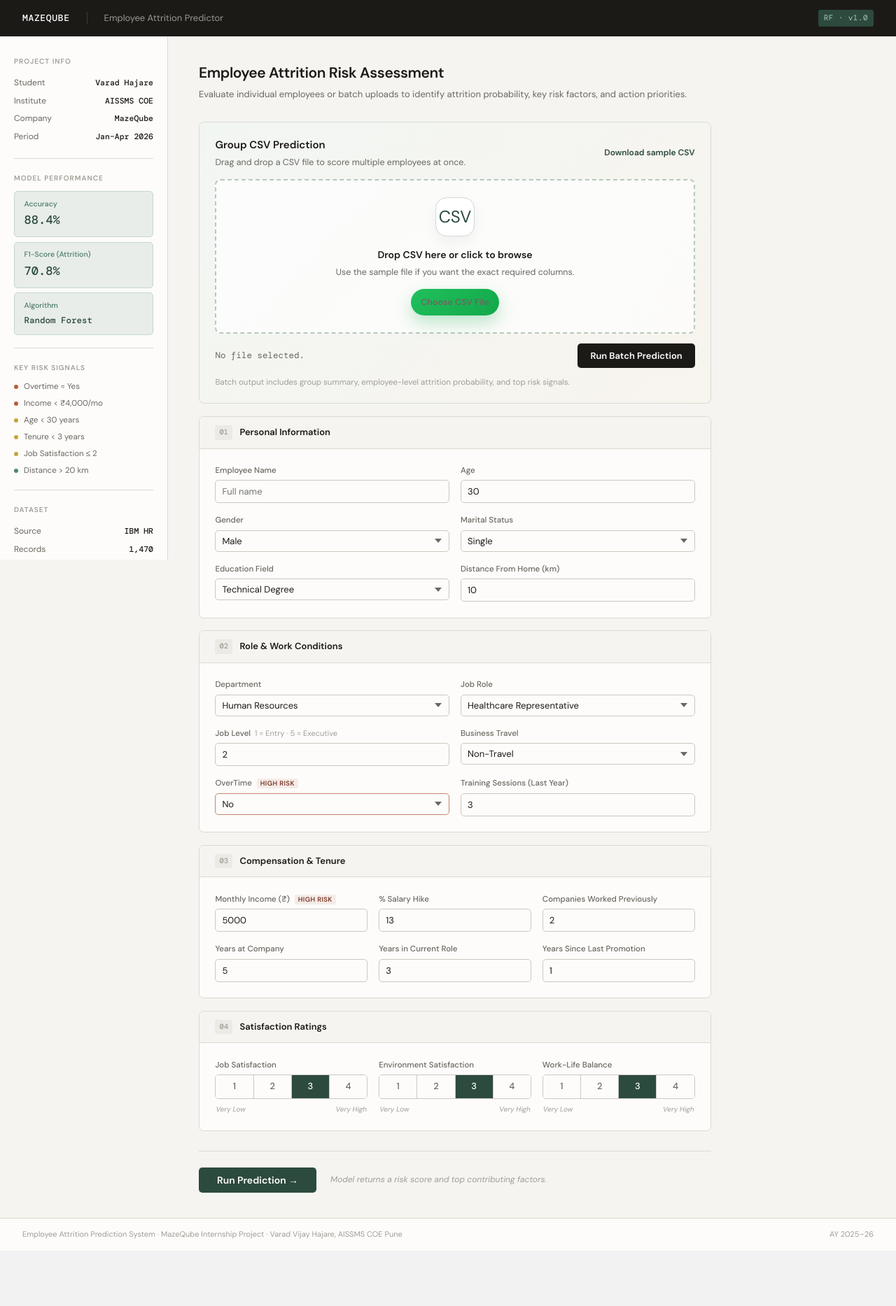
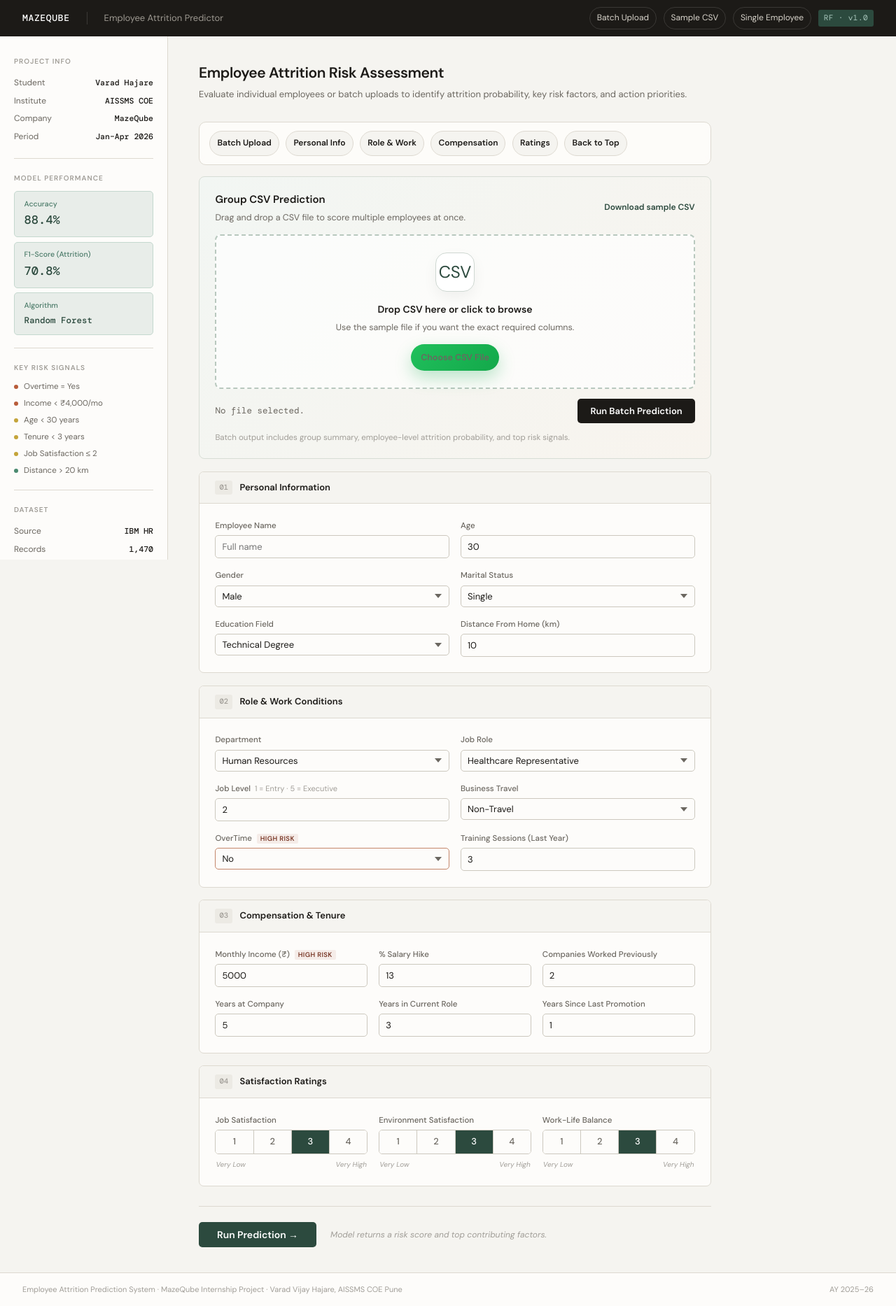
Before and after one commit to VaradHajare/employee-attrition-predictor, a Django app: page / in a window 1280 px wide. Shown: the whole page at 70% size. Before the commit the page ends 1771 px from the top, so only its background shows below. Run offline with Django 5.2, Linux system fonts and the light colour scheme; parts of the project's set-up code (start-up, migrations or seed data) failed here and were passed over.

Commit message:
Improve site navigation flow

```diff
--- a/templates/predictor/index.html
+++ b/templates/predictor/index.html
@@ -46,6 +46,17 @@
     .topbar-logo { font-family: 'DM Mono', monospace; font-size: 13px; font-weight: 500; color: #fff; letter-spacing: 0.05em; }
     .topbar-sep { width: 1px; height: 18px; background: #3a3835; }
     .topbar-title { font-size: 13px; color: #9c9890; }
+    .topbar-nav { display: flex; align-items: center; gap: 0.6rem; }
+    .topbar-link {
+      color: #d7d3ca;
+      text-decoration: none;
+      font-size: 12px;
+      border: 1px solid #3a3835;
+      padding: 5px 10px;
+      border-radius: 999px;
+      transition: border-color 0.15s, color 0.15s, background 0.15s;
+    }
+    .topbar-link:hover { color: #fff; border-color: #6b6760; background: rgba(255,255,255,0.04); }
     .topbar-badge { font-family: 'DM Mono', monospace; font-size: 11px; background: #2c4a3e; color: #a8c5bb; padding: 3px 8px; border-radius: 3px; letter-spacing: 0.04em; }
 
     .page {
@@ -108,6 +119,36 @@
     .page-header { margin-bottom: 1.75rem; }
     .page-header h1 { font-size: 21px; font-weight: 600; letter-spacing: -0.02em; margin-bottom: 0.2rem; }
     .page-header p { font-size: 13px; color: var(--muted); }
+    .quick-nav {
+      position: sticky;
+      top: 16px;
+      z-index: 3;
+      display: flex;
+      gap: 0.6rem;
+      flex-wrap: wrap;
+      margin-bottom: 1rem;
+      padding: 0.8rem 0.9rem;
+      background: rgba(253, 252, 250, 0.92);
+      backdrop-filter: blur(8px);
+      border: 1px solid var(--border);
+      border-radius: 10px;
+    }
+    .quick-nav-link {
+      text-decoration: none;
+      color: var(--text);
+      background: var(--bg);
+      border: 1px solid var(--border);
+      padding: 7px 10px;
+      border-radius: 999px;
+      font-size: 12px;
+      font-weight: 600;
+      transition: border-color 0.15s, color 0.15s, background 0.15s;
+    }
+    .quick-nav-link:hover {
+      border-color: var(--accent);
+      color: var(--accent);
+      background: #f1f6f3;
+    }
 
     .form-section {
       background: var(--surface);
@@ -371,6 +412,29 @@
       color: var(--faint);
       font-size: 11.5px;
     }
+    @media (max-width: 980px) {
+      .page { grid-template-columns: 1fr; }
+      .sidebar {
+        position: static;
+        height: auto;
+        border-right: none;
+        border-bottom: 1px solid var(--border);
+      }
+      .main { max-width: none; }
+    }
+    @media (max-width: 760px) {
+      .topbar {
+        height: auto;
+        padding: 0.9rem 1rem;
+        flex-direction: column;
+        align-items: flex-start;
+        gap: 0.8rem;
+      }
+      .topbar-left, .topbar-nav { flex-wrap: wrap; gap: 0.75rem; }
+      .main { padding: 1.25rem 1rem 2rem; }
+      .grid-2, .grid-3 { grid-template-columns: 1fr; }
+      .quick-nav { top: 8px; }
+    }
 
     .footer {
       border-top: 1px solid var(--border);
@@ -383,7 +447,7 @@
     }
   </style>
 </head>
-<body>
+<body id="page-top">
 
 <div class="topbar">
   <div class="topbar-left">
@@ -391,7 +455,12 @@
     <div class="topbar-sep"></div>
     <span class="topbar-title">Employee Attrition Predictor</span>
   </div>
-  <span class="topbar-badge">RF · v1.0</span>
+  <div class="topbar-nav">
+    <a href="#batch-upload" class="topbar-link">Batch Upload</a>
+    <a href="/sample-csv/" class="topbar-link">Sample CSV</a>
+    <a href="#single-form" class="topbar-link">Single Employee</a>
+    <span class="topbar-badge">RF · v1.0</span>
+  </div>
 </div>
 
 <div class="page">
@@ -442,10 +511,19 @@
       <p>Evaluate individual employees or batch uploads to identify attrition probability, key risk factors, and action priorities.</p>
       </div>
 
+    <div class="quick-nav">
+      <a href="#batch-upload" class="quick-nav-link">Batch Upload</a>
+      <a href="#section-personal" class="quick-nav-link">Personal Info</a>
+      <a href="#section-role" class="quick-nav-link">Role & Work</a>
+      <a href="#section-compensation" class="quick-nav-link">Compensation</a>
+      <a href="#section-satisfaction" class="quick-nav-link">Ratings</a>
+      <a href="#page-top" class="quick-nav-link">Back to Top</a>
+    </div>
+
     {% if error %}<div class="error-box">{{ error }}</div>{% endif %}
     {% if db_notice %}<div class="error-box">{{ db_notice }}</div>{% endif %}
 
-    <div class="upload-panel">
+    <div class="upload-panel" id="batch-upload">
       <div class="upload-header">
         <div>
           <h2>Group CSV Prediction</h2>
@@ -470,10 +548,10 @@
       </form>
     </div>
 
-    <form method="POST">
+    <form method="POST" id="single-form">
       {% csrf_token %}
 
-      <div class="form-section">
+      <div class="form-section" id="section-personal">
         <div class="form-section-header">
           <span class="section-num">01</span>
           <h2>Personal Information</h2>
@@ -490,7 +568,7 @@
         </div>
       </div>
 
-      <div class="form-section">
+      <div class="form-section" id="section-role">
         <div class="form-section-header">
           <span class="section-num">02</span>
           <h2>Role & Work Conditions</h2>
@@ -507,7 +585,7 @@
         </div>
       </div>
 
-      <div class="form-section">
+      <div class="form-section" id="section-compensation">
         <div class="form-section-header">
           <span class="section-num">03</span>
           <h2>Compensation & Tenure</h2>
@@ -524,7 +602,7 @@
         </div>
       </div>
 
-      <div class="form-section">
+      <div class="form-section" id="section-satisfaction">
         <div class="form-section-header">
           <span class="section-num">04</span>
           <h2>Satisfaction Ratings</h2>
```
Also changed, not shown: templates/predictor/batch_result.html (+17 -1 lines), templates/predictor/result.html (+17 -1 lines).
